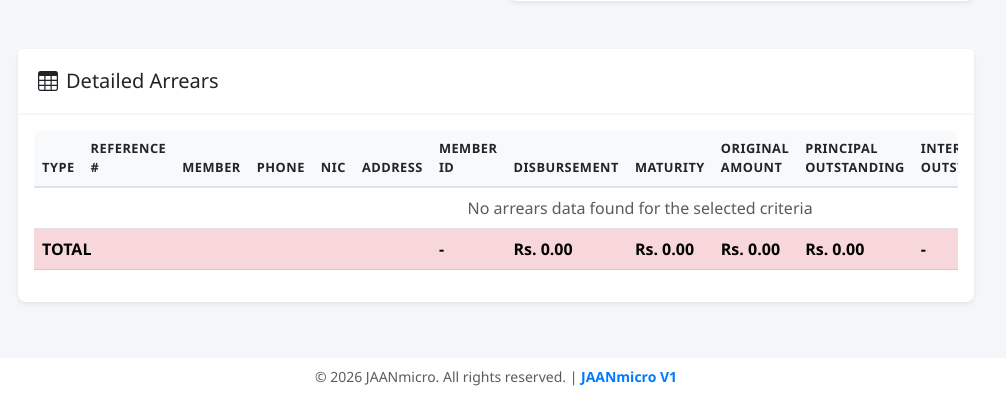
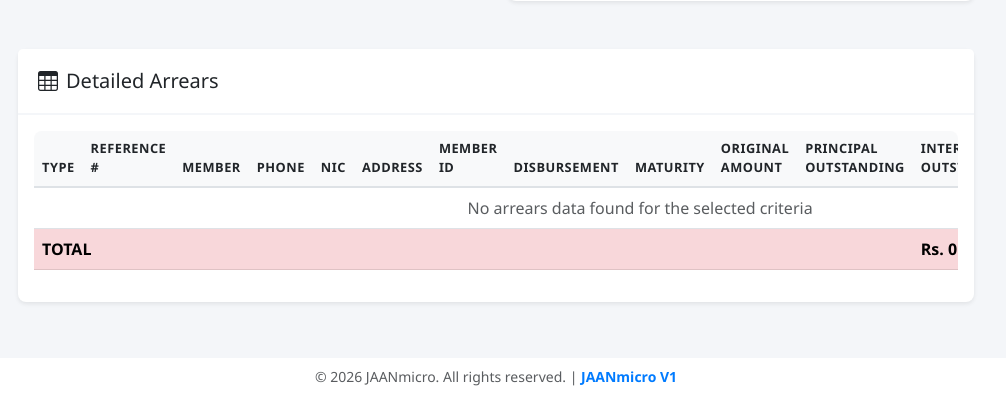
Before and after one commit to VindiPerera/JaanMicro, a Flask app: page /reports/arrears in a window 1280 px wide. Shown: the part 986-1381 px from the top of the page, without its empty margins (274-1280 px from the left). Run offline with Flask 3, Linux system fonts and the light colour scheme; the visitor is signed in with stand-in values (Sample User, id 1); data comes from the database, SQL or seed files in the repository; data that the repository does not hold is empty; some libraries are stand-ins or nearby versions.

Commit message:
fix: adjust colspan in arrears report total row for correct alignment

```diff
--- a/app/templates/reports/arrears_report.html
+++ b/app/templates/reports/arrears_report.html
@@ -228,9 +228,7 @@
                 </tbody>
                 <tfoot>
                     <tr class="table-danger fw-bold">
-                        <td colspan="6">TOTAL</td>
-                        <td>-</td>
-                        <td>{{ system_settings.currency_symbol }} {{ "%.2f"|format(summary.total_principal|float) if summary.total_principal else '0.00' }}</td>
+                        <td colspan="11">TOTAL</td>
                         <td>{{ system_settings.currency_symbol }} {{ "%.2f"|format(summary.total_interest|float) if summary.total_interest else '0.00' }}</td>
                         <td>{{ system_settings.currency_symbol }} {{ "%.2f"|format(summary.total_penalty|float) if summary.total_penalty else '0.00' }}</td>
                         <td>{{ system_settings.currency_symbol }} {{ "%.2f"|format(summary.total_arrears|float) if summary.total_arrears else '0.00' }}</td>
```
